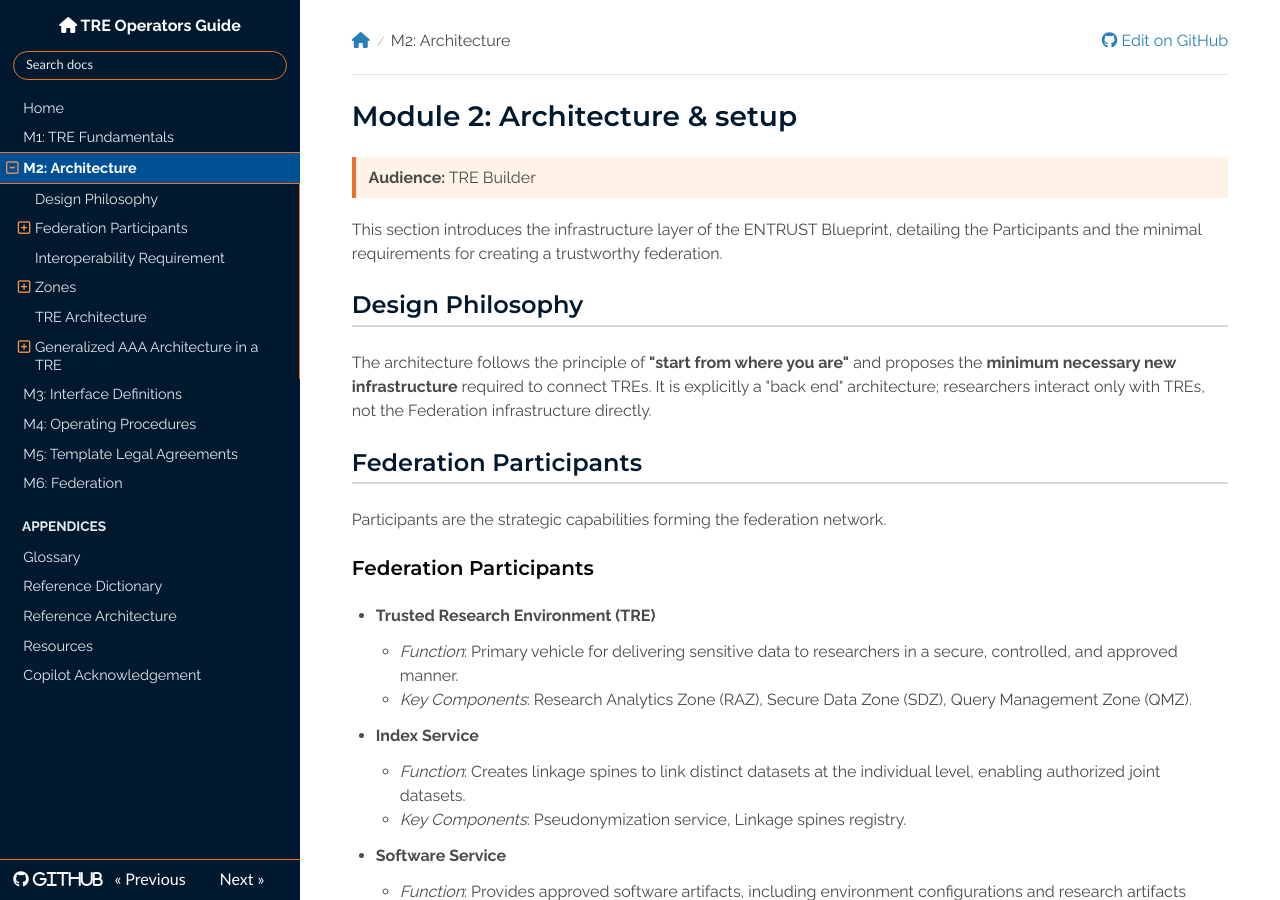
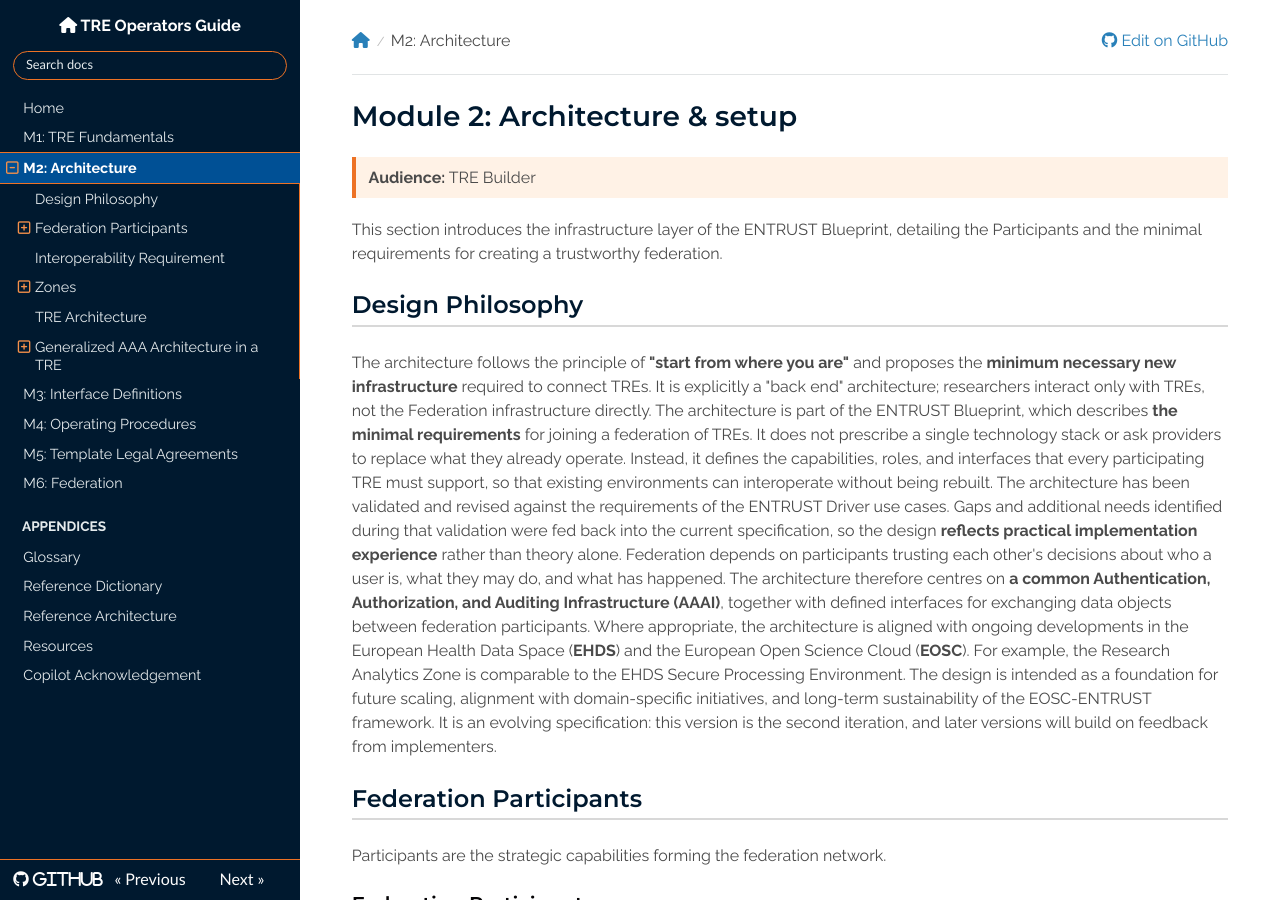
Before and after one commit to unioslo/tre-operators-docs, an MkDocs documentation site: the page built from docs/modules/architecture/index.md, in a window 1280 px wide and 900 px high. Built offline with MkDocs 1.6.1, drawn with Linux system fonts in a browser that asks for light colours; nearby versions of some CDN libraries.

Commit message:
Update index.md

```diff
--- a/docs/modules/architecture/index.md
+++ b/docs/modules/architecture/index.md
@@ -8,6 +8,11 @@ This section introduces the infrastructure layer of the ENTRUST Blueprint, detai
 ## Design Philosophy
 
 The architecture follows the principle of **"start from where you are"** and proposes the **minimum necessary new infrastructure** required to connect TREs. It is explicitly a "back end" architecture; researchers interact only with TREs, not the Federation infrastructure directly.
+The architecture is part of the ENTRUST Blueprint, which describes **the minimal requirements** for joining a federation of TREs. It does not prescribe a single technology stack or ask providers to replace what they already operate. Instead, it defines the capabilities, roles, and interfaces that every participating TRE must support, so that existing environments can interoperate without being rebuilt.
+The architecture has been validated and revised against the requirements of the ENTRUST Driver use cases. Gaps and additional needs identified during that validation were fed back into the current specification, so the design **reflects practical implementation experience** rather than theory alone.
+Federation depends on participants trusting each other's decisions about who a user is, what they may do, and what has happened. The architecture therefore centres on **a common Authentication, Authorization, and Auditing Infrastructure (AAAI)**, together with defined interfaces for exchanging data objects between federation participants.
+Where appropriate, the architecture is aligned with ongoing developments in the European Health Data Space (**EHDS**) and the European Open Science Cloud (**EOSC**). For example, the Research Analytics Zone is comparable to the EHDS Secure Processing Environment.
+The design is intended as a foundation for future scaling, alignment with domain-specific initiatives, and long-term sustainability of the EOSC-ENTRUST framework. It is an evolving specification: this version is the second iteration, and later versions will build on feedback from implementers.
 
 ## Federation Participants
 
```
